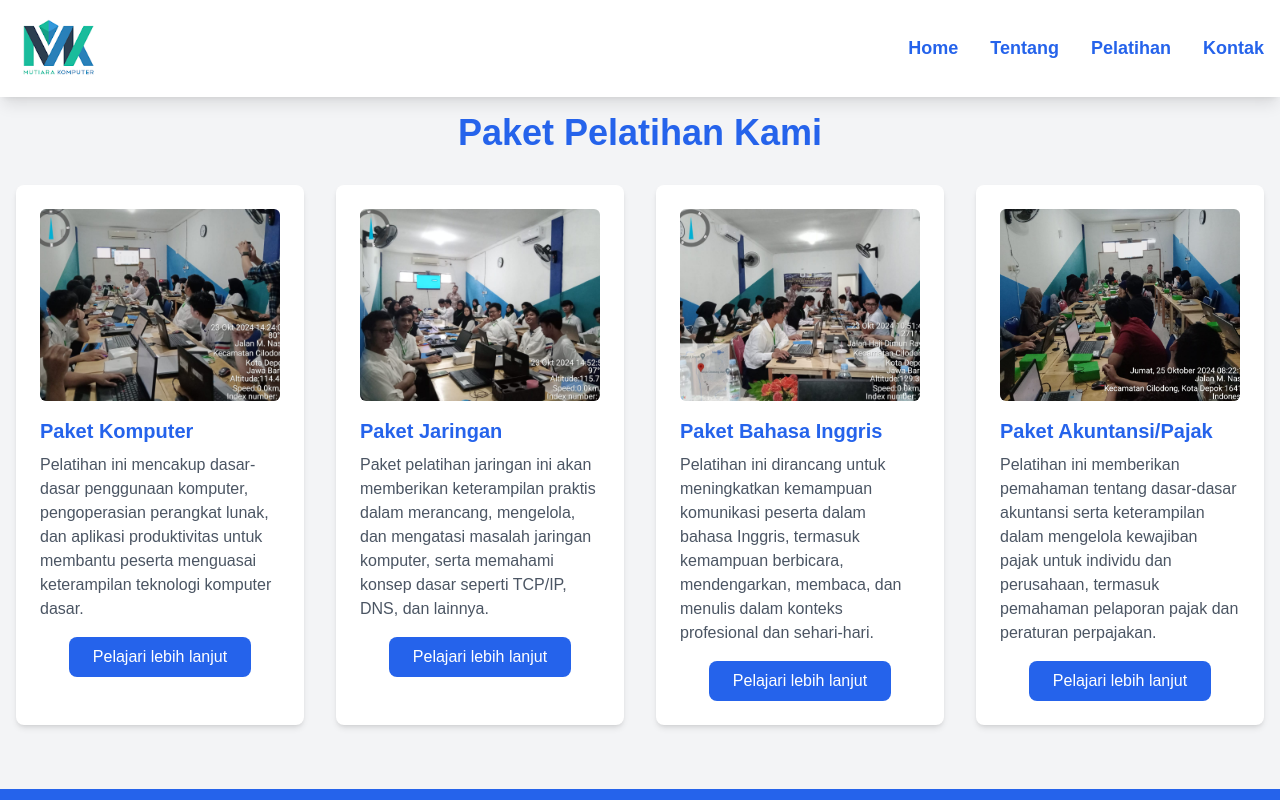
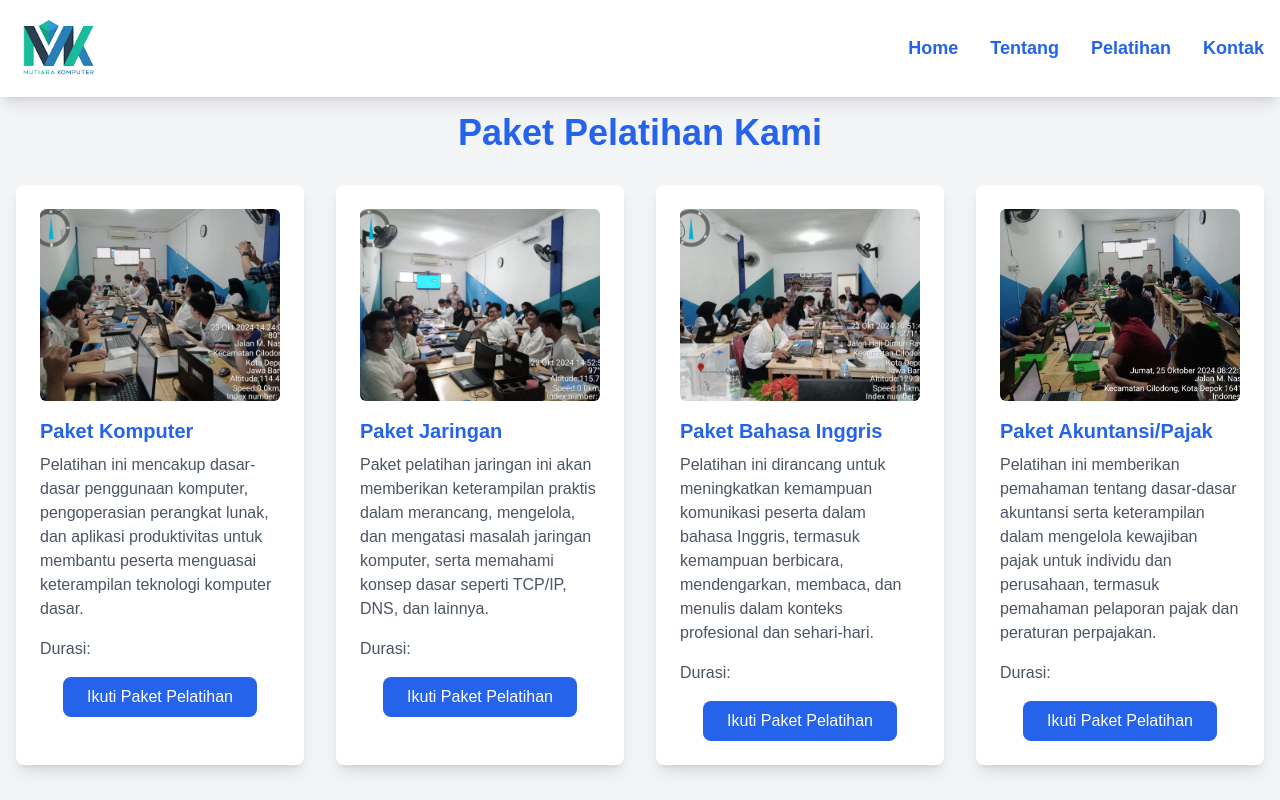
Before and after one commit to andikadeniardi/muticom_depok, a Next.js app: page /pelatihan in a window 1280 px wide. Shown: the top 800 px of the page. Built offline with nearby package versions, Linux system fonts and the light colour scheme.

Commit message:
feat: update paket card

```diff
--- a/components/molecules/PaketCard/index.tsx
+++ b/components/molecules/PaketCard/index.tsx
@@ -4,6 +4,7 @@ type PaketCardProps = {
   imageUrl: string;
   link: string;
   price?: string; // Membuat price opsional
+  duration?: string; // Add duration here as a required field
 };
 
 const PaketCard: React.FC<PaketCardProps> = ({
@@ -12,25 +13,28 @@ const PaketCard: React.FC<PaketCardProps> = ({
   imageUrl,
   link,
   price,
+  duration, // Add duration to destructure
 }) => {
   return (
-    <div className="bg-white p-6 rounded-lg shadow-md">
+    <div className="bg-white p-6 rounded-lg shadow-lg hover:shadow-xl transition-all duration-300 transform hover:scale-105">
       <img
         src={imageUrl}
         alt={title}
         className="w-full h-48 object-cover rounded-md mb-4"
       />
-      <h3 className="text-xl font-semibold text-blue-600">{title}</h3>
-      <p className="text-gray-600 mt-2">{description}</p>
+      <h3 className="text-xl font-semibold text-blue-600 mb-2">{title}</h3>
+      <p className="text-gray-600 mb-4">{description}</p>
       {price && (
-        <p className="text-lg text-blue-600 font-semibold mt-4">{price}</p> // Menampilkan harga jika ada
+        <p className="text-lg text-blue-600 font-semibold mb-4">{price}</p>
       )}
-      <div className="flex justify-center mt-4">
+      <p className="text-gray-600 mb-4">Durasi: {duration}</p>{" "}
+      {/* Display duration */}
+      <div className="flex justify-center">
         <a
           href={link}
           className="bg-blue-600 text-white py-2 px-6 rounded-lg hover:bg-blue-700 transition duration-300"
         >
-          Pelajari lebih lanjut
+          Ikuti Paket Pelatihan
         </a>
       </div>
     </div>
```
